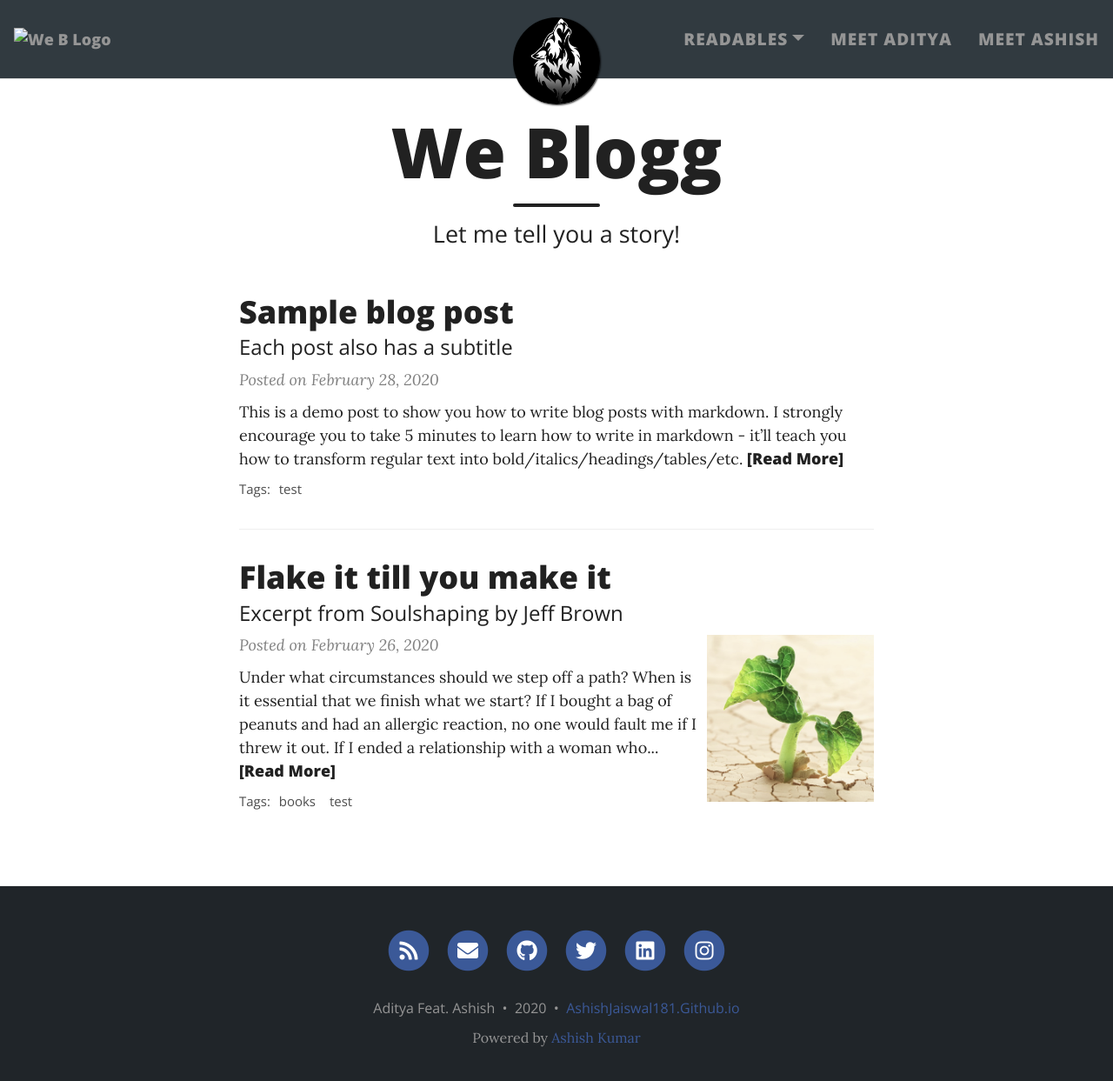
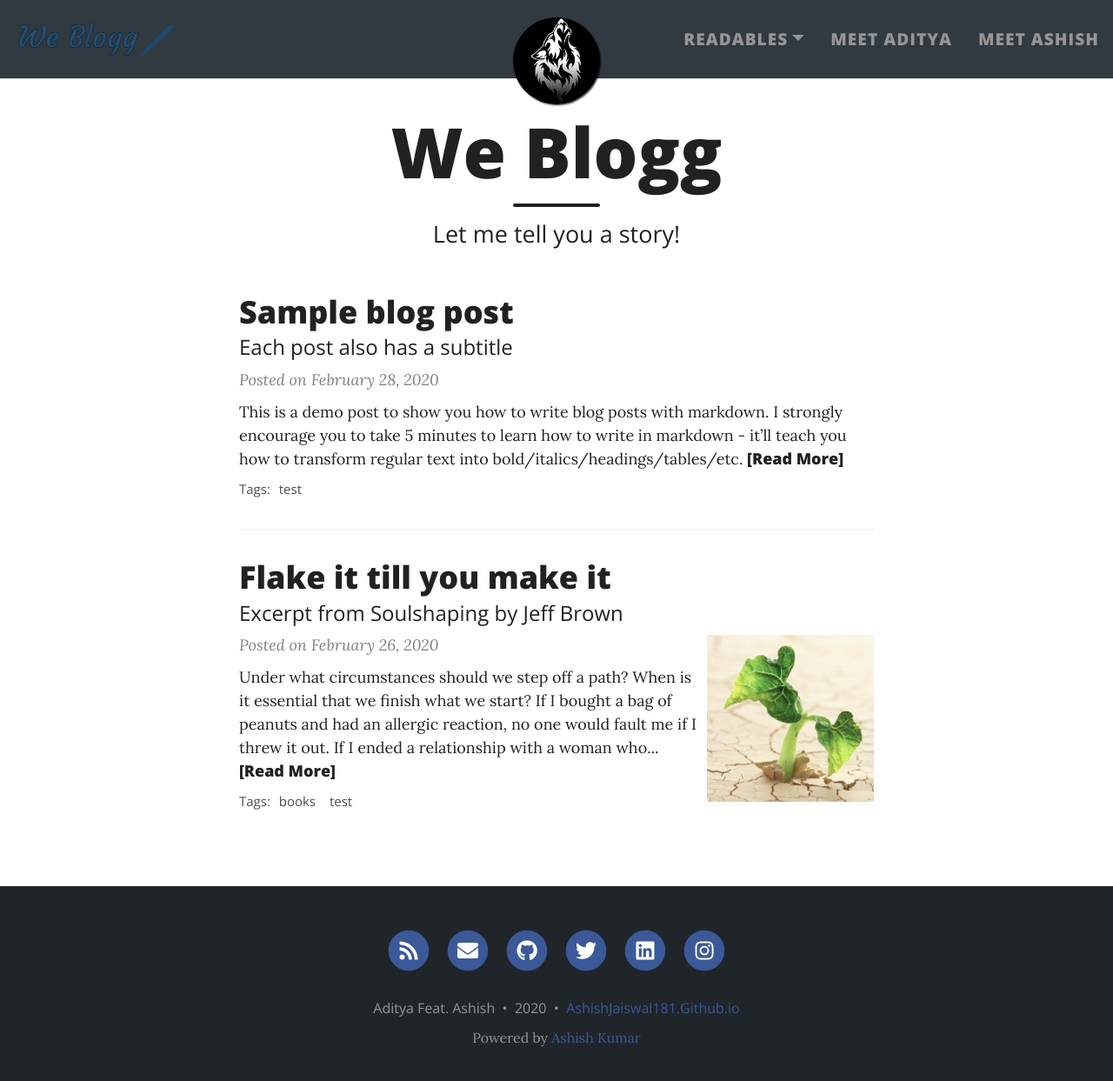
Before and after one commit to Ashishjaiswal181/WeBlogg, a Jekyll site: the page built from index.html, in a window 1280 px wide and 1255 px high. Shown: the top 1243 px of the window at 87% size. Built offline with Jekyll 4.4.1, drawn with Linux system fonts in a browser that asks for light colours; nearby versions of some CDN libraries; the list of posts is cut into pages by our own code.

Commit message:
still fixing logo

```diff
--- a/_config.yml
+++ b/_config.yml
@@ -6,7 +6,7 @@
 # --- Required options --- #
 
 # Name of website
-title: We B
+title: We Blogg
 
 # Your name to show in the footer
 author: Aditya Feat. Ashish
@@ -32,7 +32,7 @@ round-avatar: true
 
 # If you want to have an image logo in the top-left corner instead of having the title of the website,
 # then specify the following parameter
-title-img: /weblogglogo.jpg
+title-img: "/assets/img/weblogglogo.jpg"
 
 
 # --- Footer social media links --- #
--- a/_includes/nav.html
+++ b/_includes/nav.html
@@ -1,7 +1,7 @@
 <nav class="navbar navbar-expand-xl navbar-light fixed-top navbar-custom {% if page.nav-short %}top-nav-short-permanent{% else %}top-nav-regular{% endif %}">
 
   {%- if site.title-img -%}
-    <a class="navbar-brand navbar-brand-logo" href="{{ '' | absolute_url }}"><img alt="{{ site.title }} Logo" src="{{ site.title-img }}"/></a>
+    <a class="navbar-brand navbar-brand-logo" src="{{ site.title-img | relative_url }}"><img alt="{{ site.title }} Logo" src="{{ site.title-img }}"/></a>
   {%- elsif site.title -%}
     <a class="navbar-brand" href="{{ '' | absolute_url }}">{{ site.title }}</a>
   {%- endif -%}
```
